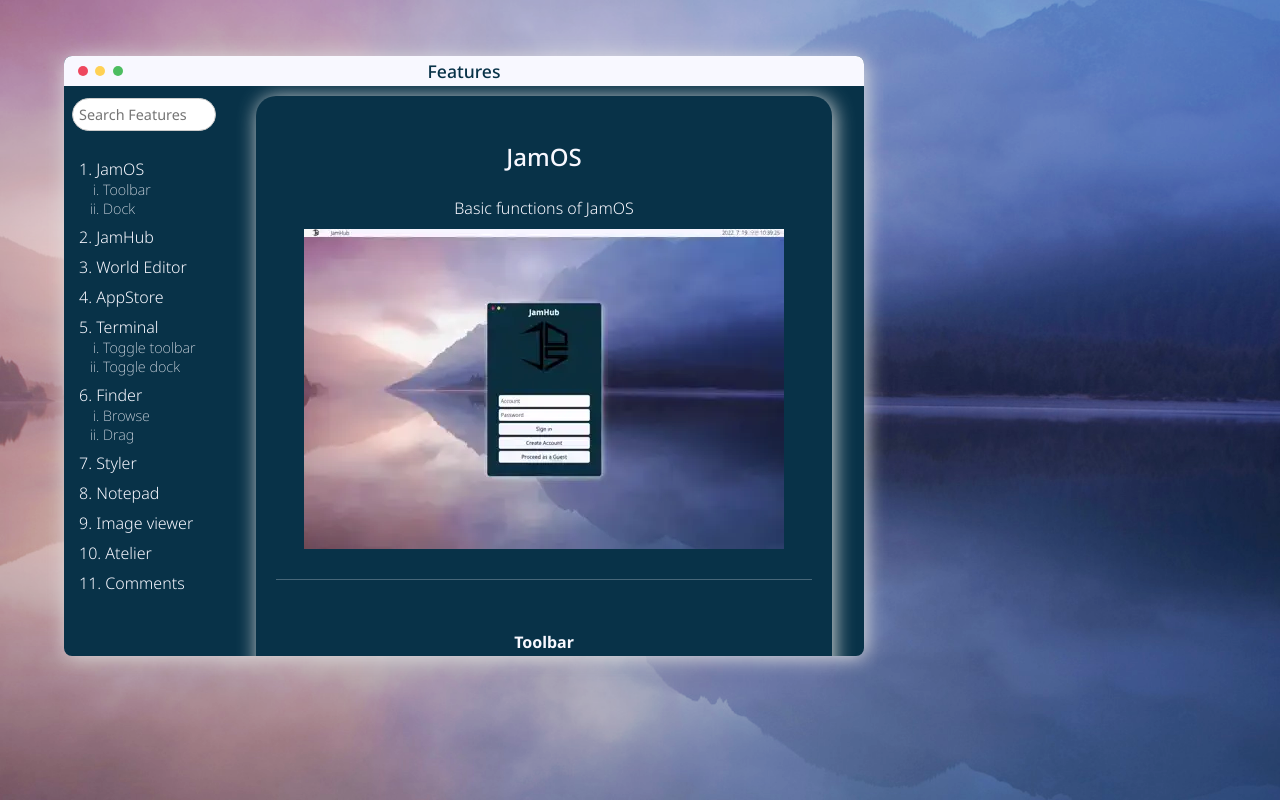
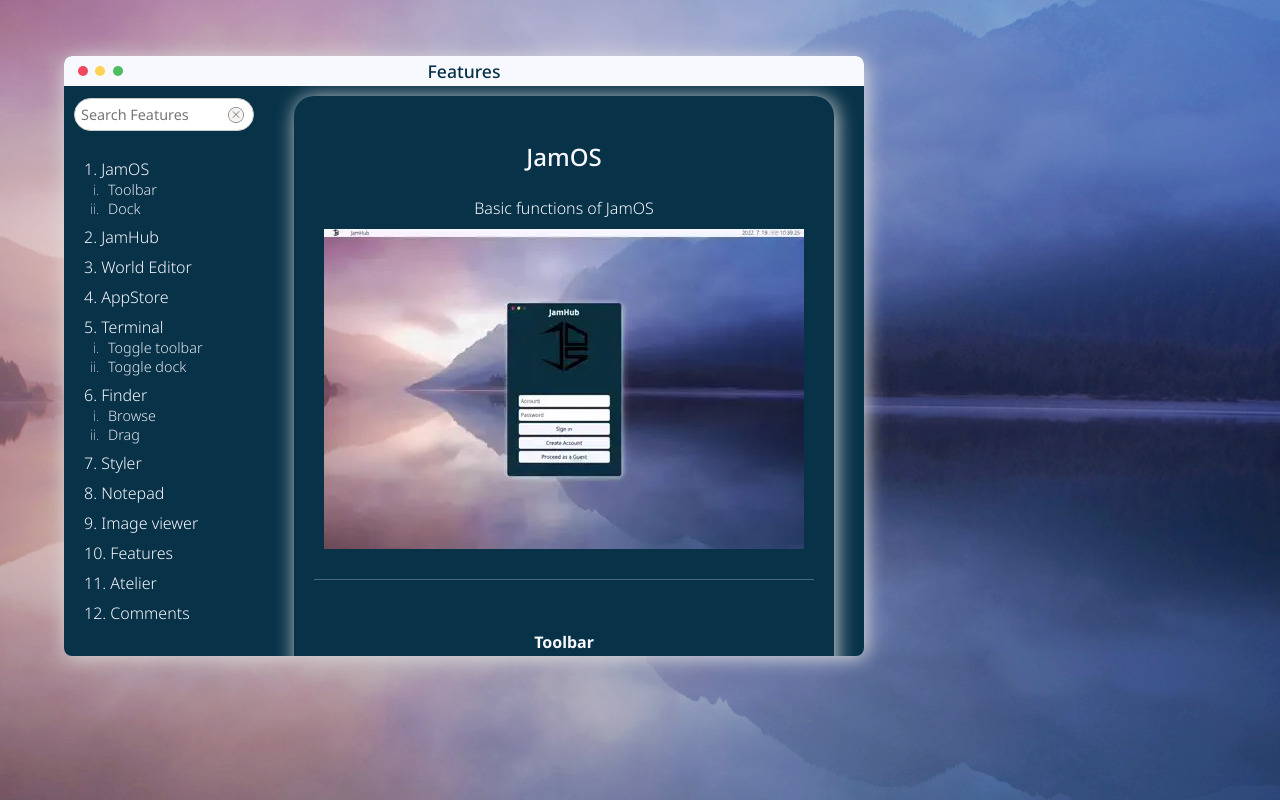
Before and after one commit to Maetel/jamos-react, a Next.js app: page / in a window 1280 px wide. Built offline with nearby package versions, Linux system fonts and the light colour scheme.

Commit message:
add Features.highlightOnScroll

```diff
--- a/styles/Features.module.css
+++ b/styles/Features.module.css
@@ -7,7 +7,7 @@
 
 .sectionCore {
   position:relative;
-  width:80%;
+  width:75%;
   min-height:100%;
   scroll-behavior: smooth;
   overflow-y:auto;
@@ -66,7 +66,7 @@
 
 .sectionListContainer{
   position:relative;
-  width:20%;
+  width:25%;
   height:100%;
   box-sizing: border-box;
   margin:0;
@@ -75,6 +75,7 @@
 }
 
 .search{
+  position:relative;
   width:100%;
   height:10%;
   box-sizing: border-box;
@@ -86,6 +87,17 @@
   flex-direction: column;
   align-items: center;
   justify-content: center;
+}
+.clear {
+  position:absolute;
+  top:50%;
+  right:20px;
+  width:16px;
+  height:16px;
+  transform:translateY(-50%);
+  border-radius: 8px;
+  background-color: #f6f4f2;
+  overflow:hidden;
 }
 .sectionList{
   width:100%;
@@ -148,3 +160,17 @@
 .subListItem:hover {
   text-decoration: underline;
 }
+
+.highlighted {
+  border:'1px solid red';
+}
+
+.tracker {
+  padding: 0px 5px;
+  border-radius: 15px;
+  box-sizing: "border-box";
+}
+
+.clear {
+  cursor:pointer;
+}
--- a/windows/Features.tsx
+++ b/windows/Features.tsx
@@ -92,6 +92,10 @@ const data: FeatData = {
     title: "Image viewer",
     desc: "JamOS image viewer",
   },
+  features: {
+    title: "Features",
+    desc: "Documentation for JamOS usage",
+  },
   atelier: {
     title: "Atelier",
     desc: "Generative art canvas",
@@ -180,6 +184,40 @@ export default function Features(props) {
     }
     return "";
   };
+  const [highlighted, setHighlighted] = useState(null);
+  const handleScroll = (e) => {
+    const trackables = document.querySelectorAll(`.${styles.trackable}`);
+    interface IdTopPair {
+      id: string;
+      top: number;
+      el: any;
+    }
+    const pairs: IdTopPair[] = [];
+    for (let i = 0; i < trackables.length; ++i) {
+      const el = trackables[i] as HTMLElement;
+      pairs.push({
+        id: el.id,
+        top: el.getBoundingClientRect().top - 107,
+        el: el,
+      });
+    }
+    pairs.sort((l, r) => Math.abs(l.top) - Math.abs(r.top));
+    setHighlighted(pairs[0].id);
+  };
+
+  const trackableStyle = (id: string) => {
+    const retval = {
+      color: colors["1"],
+      backgroundColor: "transparent",
+      fontWeight: 300,
+    };
+    if (highlighted === id) {
+      retval["color"] = colors["2"];
+      retval["backgroundColor"] = colors["1"];
+      retval["fontWeight"] = 400;
+    }
+    return retval;
+  };
 
   return (
     <Window {...props} proc={proc}>
@@ -203,21 +241,24 @@ export default function Features(props) {
               }}
               placeholder="Search Features"
             />
+            <div
+              className={styles.clear}
+              onClick={(e) => {
+                setSearchValue("");
+              }}
+            >
+              <ShimmerImage
+                src={"/imgs/circlex.svg"}
+                layout="fill"
+              ></ShimmerImage>
+            </div>
           </div>
           <ol className={styles.sectionList}>
             {Object.keys(data).map((key, i) => (
-              <li
-                key={i}
-                style={
-                  {
-                    // fontWeight: thisHovered(i) ? "500" : "300",
-                    // textDecoration: thisHovered(i) ? "underline" : "none",
-                  }
-                }
-                className={`${styles.listItem} ${isInvisible(i)}`}
-              >
+              <li key={i} className={`${styles.listItem} ${isInvisible(i)}`}>
                 <span
-                  className={styles.liTitle}
+                  style={trackableStyle(buildId(key))}
+                  className={`${styles.liTitle} ${styles.tracker}`}
                   onClick={(e) => {
                     doScrollTo(buildId(key));
                   }}
@@ -230,12 +271,17 @@ export default function Features(props) {
                     {data[key].items.map((_item, j) => (
                       <li
                         key={j}
-                        className={styles.subListItem}
+                        className={`${styles.subListItem}`}
                         onClick={(e) => {
                           doScrollTo(buildId(key, _item.type));
                         }}
                       >
-                        {_item.name}
+                        <span
+                          className={styles.tracker}
+                          style={trackableStyle(buildId(key, _item.type))}
+                        >
+                          {_item.name}
+                        </span>
                       </li>
                     ))}
                   </ol>
@@ -244,13 +290,13 @@ export default function Features(props) {
             ))}
           </ol>
         </div>
-        <div className={styles.sectionCore}>
+        <div className={styles.sectionCore} onScroll={handleScroll}>
           {Object.keys(data).map((key, i) => {
             const category = data[key];
             return (
               <section
                 key={i}
-                className={styles.section}
+                className={`${styles.trackable} ${styles.section}`}
                 id={buildId(key)}
                 style={{
                   boxShadow: colors.boxShadow,
@@ -268,7 +314,7 @@ export default function Features(props) {
                 {category?.items?.map((item: FeatItem) => (
                   <article
                     key={buildId(key, item.type)}
-                    className={styles.article}
+                    className={`${styles.trackable} ${styles.article}`}
                     id={buildId(key, item.type)}
                   >
                     <div
```
Also changed, not shown: public/clips/features-overall.webp (added).
